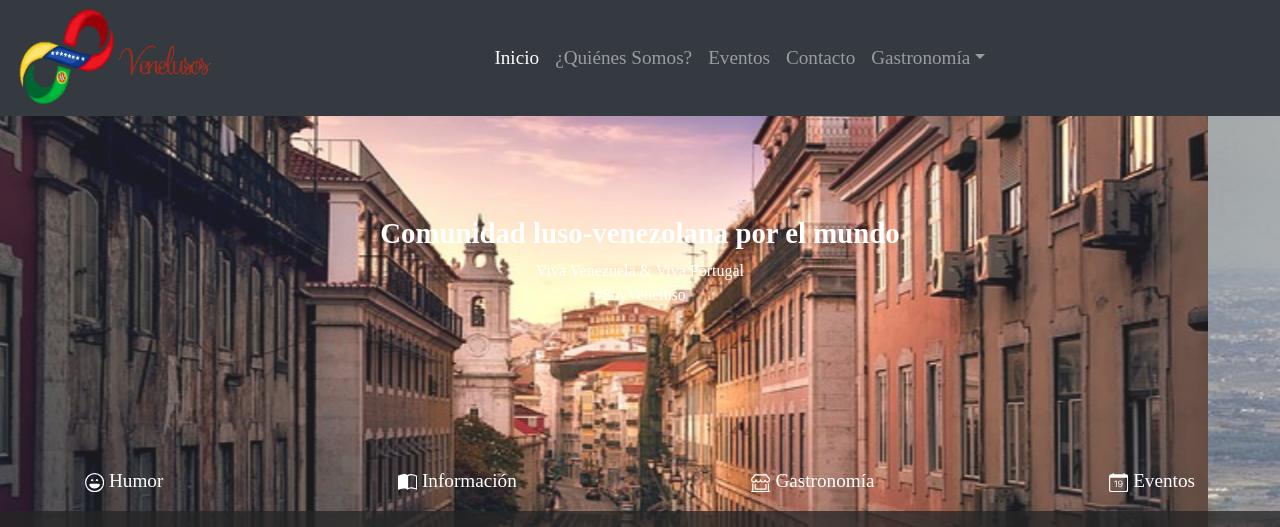
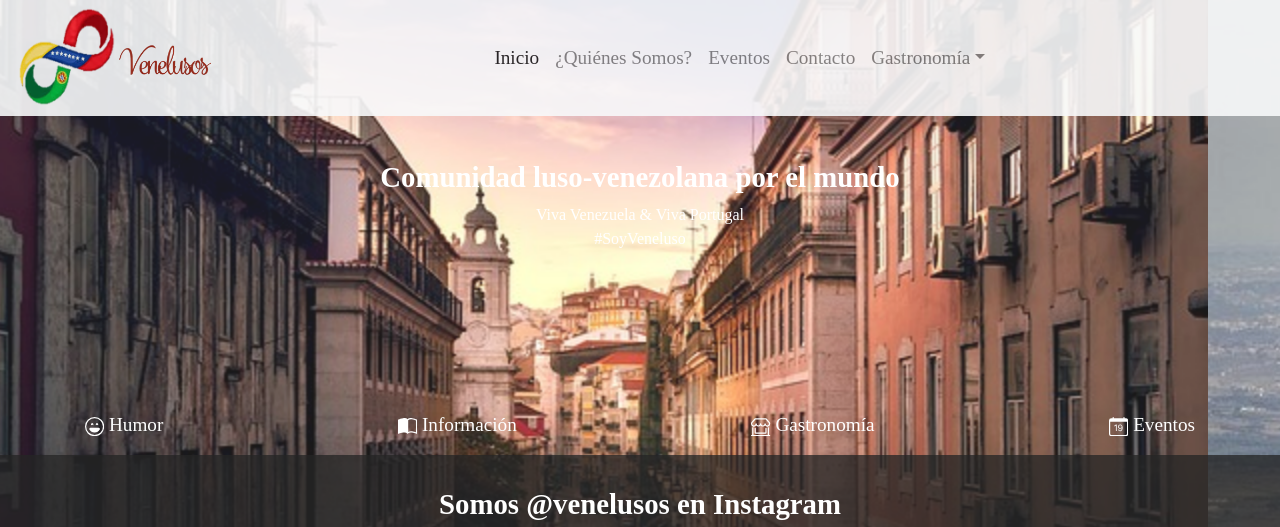
Before and after one commit to jorgeacosta19/Venelusos_WebSite, a plain HTML site: page index.html in a window 1280 px wide. Shown: the top 527 px of the page. Drawn offline with nearby package versions, Linux system fonts and the light colour scheme; a script that the page names is missing.

Commit message:
Add files via upload

```diff
--- a/css/style.css
+++ b/css/style.css
@@ -74,17 +74,22 @@ h4 {
 
 /*****Navigation*****/
 
+.navbar {
+    opacity: .9;
+    z-index: 10000;
+}
+
 
 /******Slieder******/
 
 .carousel {
-    padding-top: 3.5rem;
+    padding-top: 0rem;
     z-index: -1;
 }
 
 .carousel-item>img {
     max-width: 100%;
-    max-height: 92vh;
+    max-height: 100%;
     opacity: .9;
 }
 
--- a/index.html
+++ b/index.html
@@ -17,7 +17,7 @@
 
 <body>
     <header>
-        <nav class="navbar navbar-expand-md navbar-dark bg-dark fixed-top">
+        <nav class="navbar navbar-expand-md navbar-light bg-light fixed-top">
 
             <img class="logo-vl" src="img/logo.png" alt="brand-logo">
             <img class="name-vl" src="img/LogoV1.png" alt="brand-name">
```
